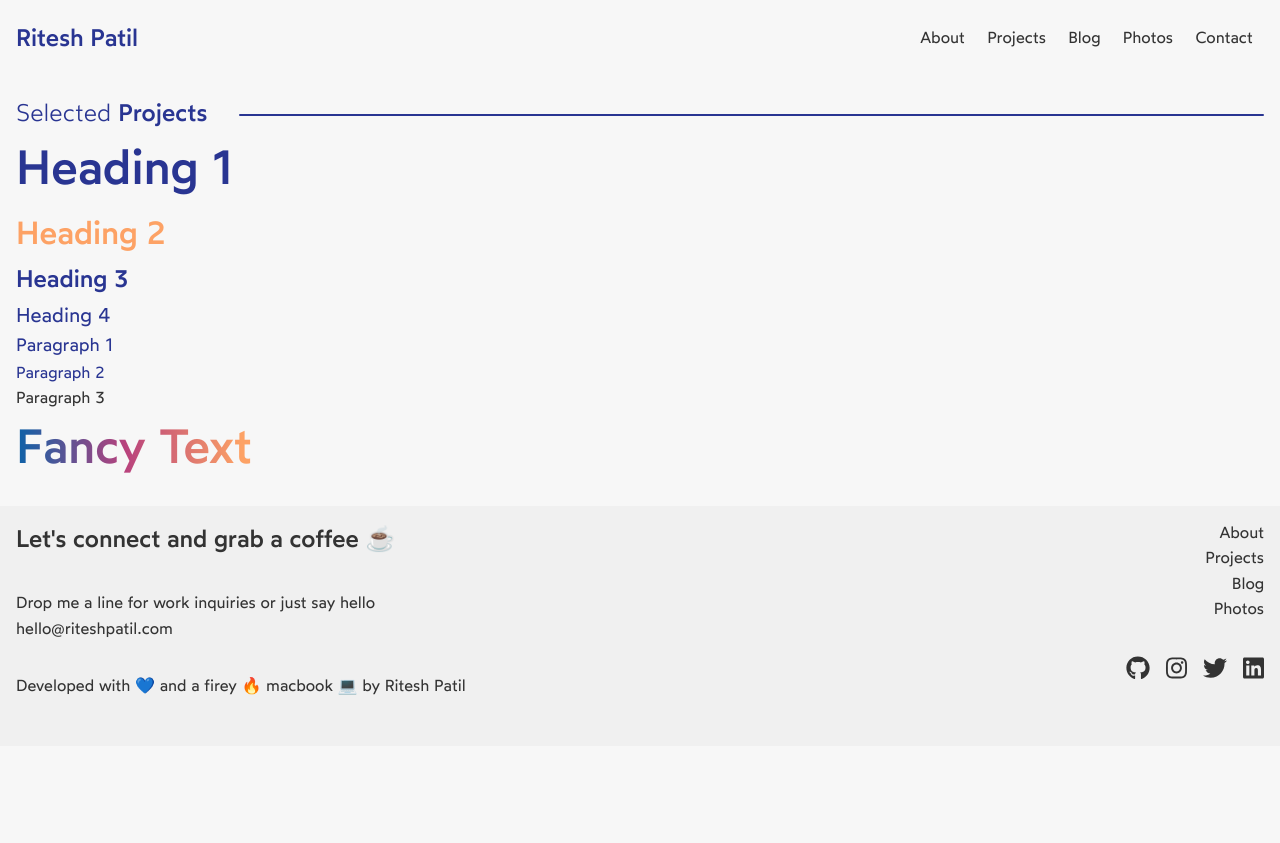
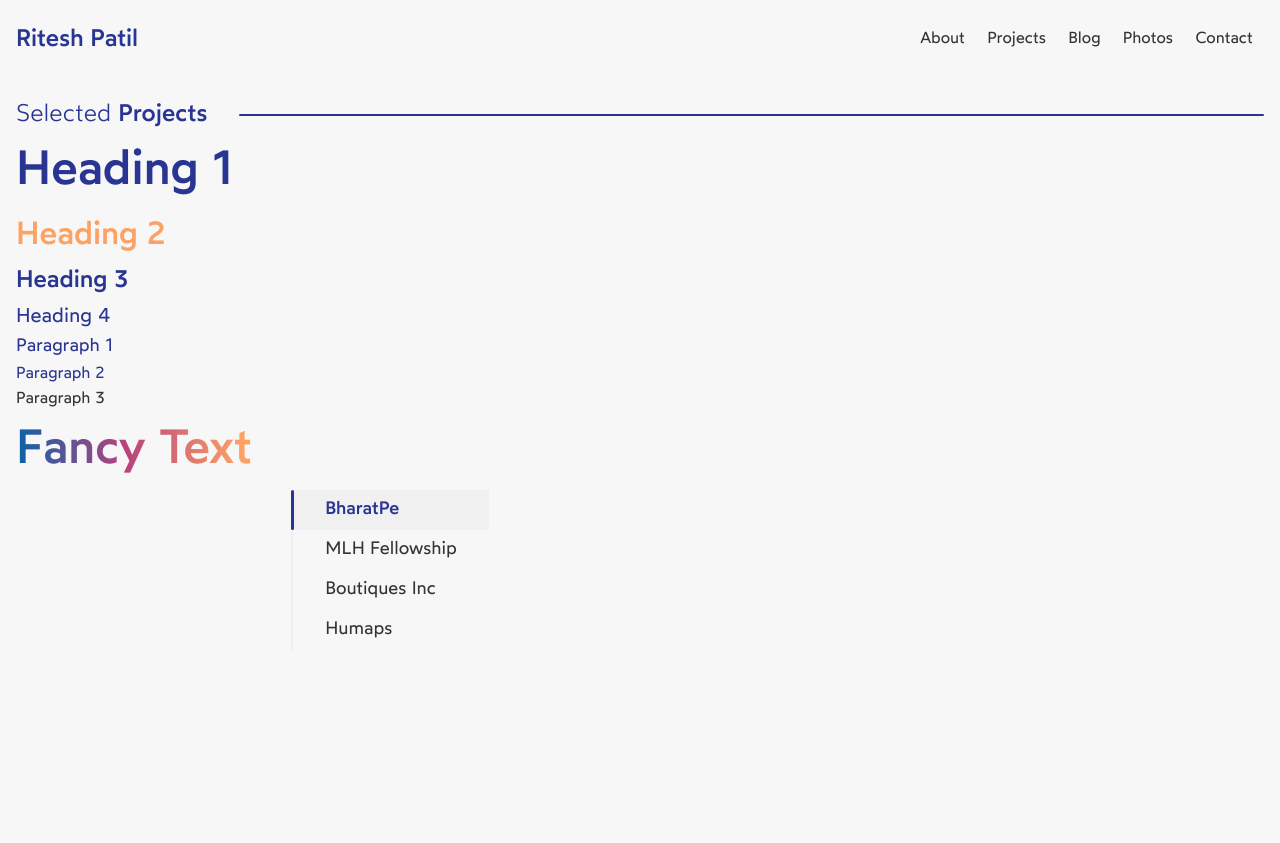
Before and after one commit to riteshsp2000/portfolio, a Gatsby site: page /playground in a window 1280 px wide. Shown: the top 843 px of the page. Before the commit the page ends 800 px from the top, so only its background shows below. Built offline with nearby package versions, Linux system fonts and the light colour scheme; Gatsby itself is replaced by a stand-in of ours; a web font is replaced by a local one.

Commit message:
feat: create work experience tab bar

```diff
--- a/src/components/index.tsx
+++ b/src/components/index.tsx
@@ -28,3 +28,6 @@ export {default as Layout} from './layout/Layout';
 export {default as InAppLink} from './links/InAppLink';
 export {default as RedirectLink} from './links/RedirectLink';
 export {default as SectionTitle} from './atoms/SectionTitle';
+
+// Work Experience
+export {default as WorkExperience} from './work';
--- /dev/null
+++ b/src/components/work/VerticalNavbar.tsx
@@ -0,0 +1,86 @@
+import React from 'react';
+
+// Libraries
+import styled from 'styled-components';
+
+// Components
+import {P1} from '@components';
+
+const NavContainer = styled.div`
+  /* width: var(--nav-max-width); */
+  display: flex;
+  flex-direction: column;
+  align-items: flex-start;
+  justify-content: flex-start;
+  position: relative;
+`;
+
+const NavItem = styled(P1)<{isActive: boolean}>`
+  width: 100%;
+  max-width: var(--nav-tab-max-width);
+
+  text-align: left;
+  vertical-align: middle;
+  line-height: var(--nav-tab-height);
+  color: ${({isActive}) =>
+    isActive ? 'var(--color-text-primary)' : 'var(--color-text-tertiary)'};
+  font-weight: ${({isActive}) =>
+    isActive ? 'var(--font-weight-bold)' : 'var(--font-weight-normal)'};
+  background: ${({isActive}) =>
+    isActive
+      ? 'var(--color-background-secondary)'
+      : 'var(--color-background-primary)'};
+  border-left: 2px solid var(--color-background-secondary);
+  padding-left: 2rem;
+  padding-right: 2rem;
+
+  &:hover {
+    cursor: pointer;
+    background: var(--color-background-secondary);
+  }
+`;
+
+const Highlight = styled.div<{activeTabId: number}>`
+  width: 3px;
+  height: var(--nav-tab-height);
+  border-radius: 3px;
+
+  position: absolute;
+  top: 0;
+  left: 0;
+  z-index: 10;
+
+  background: var(--color-text-primary);
+  transform: translateY(
+    calc(${({activeTabId}) => activeTabId} * var(--nav-tab-height))
+  );
+  transition: transform 0.25s cubic-bezier(0.645, 0.045, 0.355, 1);
+  transition-delay: 0.1s;
+`;
+
+interface VerticalNavbarProps {
+  jobs: {
+    name: string;
+    tabId: number;
+    onClick: () => void;
+  }[];
+  activeTabId: number;
+}
+
+const VerticalNavbar: React.FC<VerticalNavbarProps> = ({jobs, activeTabId}) => (
+  <NavContainer>
+    {jobs.map(({name, tabId, onClick}) => (
+      <NavItem
+        key={`${tabId}-${name}`}
+        onClick={onClick}
+        isActive={tabId === activeTabId}
+      >
+        {name}
+      </NavItem>
+    ))}
+
+    <Highlight activeTabId={activeTabId} />
+  </NavContainer>
+);
+
+export default VerticalNavbar;
--- /dev/null
+++ b/src/components/work/WorkStage.tsx
@@ -0,0 +1,16 @@
+import React from 'react';
+
+// Libraries
+import styled from 'styled-components';
+
+// Components
+import {H3, P3} from '@components';
+
+const Stage = styled.div`
+  width: 100%;
+  max-width: var(--nav-stage-width);
+  height: 100%;
+  min-height: 350px;
+`;
+
+export default Stage;
--- /dev/null
+++ b/src/components/work/index.tsx
@@ -0,0 +1,59 @@
+import React, {useState} from 'react';
+
+// Libraries
+import styled from 'styled-components';
+
+// Components
+import VerticalNavbar from './VerticalNavbar';
+import WorkStage from './WorkStage';
+
+const MainContainer = styled.div`
+  /* max-width: 700px; */
+  display: flex;
+  align-items: flex-start;
+  justify-content: center;
+
+  display: flex;
+  @media (max-width: 600px) {
+    display: block;
+  }
+
+  @media (min-width: 700px) {
+    min-height: 340px;
+  }
+`;
+
+export default () => {
+  const [activeTabId, setActiveTabId] = useState(0);
+
+  const jobs = [
+    {
+      name: 'BharatPe',
+      tabId: 0,
+      onClick: () => setActiveTabId(0),
+    },
+    {
+      name: 'MLH Fellowship',
+      tabId: 1,
+      onClick: () => setActiveTabId(1),
+    },
+    {
+      name: 'Boutiques Inc',
+      tabId: 2,
+      onClick: () => setActiveTabId(2),
+    },
+    {
+      name: 'Humaps',
+      tabId: 3,
+      onClick: () => setActiveTabId(3),
+    },
+  ];
+
+  return (
+    <MainContainer>
+      <VerticalNavbar activeTabId={activeTabId} jobs={jobs} />
+
+      <WorkStage />
+    </MainContainer>
+  );
+};
--- a/src/pages/playground.tsx
+++ b/src/pages/playground.tsx
@@ -1,7 +1,18 @@
 import React from 'react';
 
 // Components
-import {H1, H2, H3, H4, P1, P2, P3, FancyText, SectionTitle} from '@components';
+import {
+  H1,
+  H2,
+  H3,
+  H4,
+  P1,
+  P2,
+  P3,
+  FancyText,
+  SectionTitle,
+  WorkExperience,
+} from '@components';
 
 const Playground: React.FC = () => (
   <>
@@ -15,6 +26,8 @@ const Playground: React.FC = () => (
     <P3>Paragraph 3</P3>
 
     <FancyText>Fancy Text</FancyText>
+
+    <WorkExperience />
   </>
 );
 
--- a/src/theming/GlobalStyles.tsx
+++ b/src/theming/GlobalStyles.tsx
@@ -120,6 +120,10 @@ const GlobalStyles = createGlobalStyle`
     --max-width: 83.5em;
     --max-width-bleed: 90%;
     --max-width-narrow: 50em;
+
+    --nav-tab-max-width: 15em;
+    --nav-tab-height: 2.5rem;
+    --nav-stage-width: 500px;
   }
   [tabindex] {
    outline: none !important;
```
